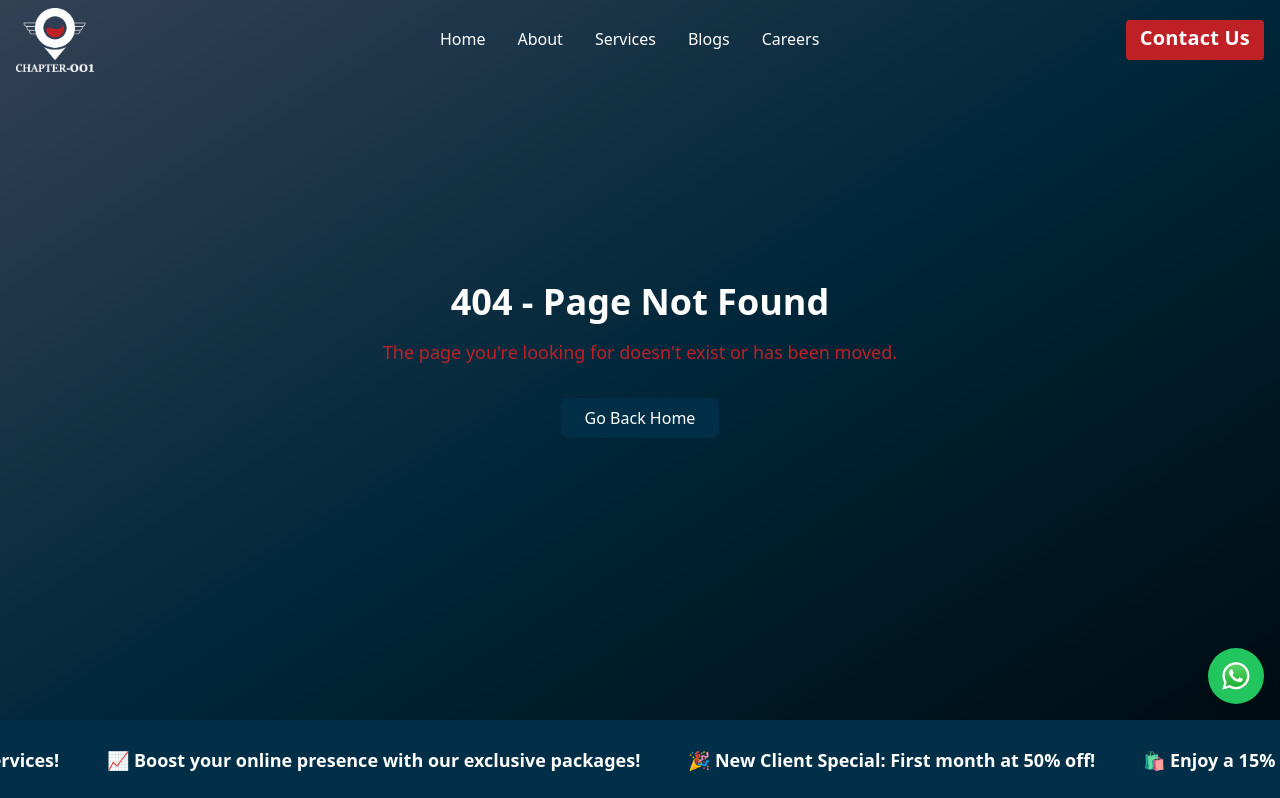
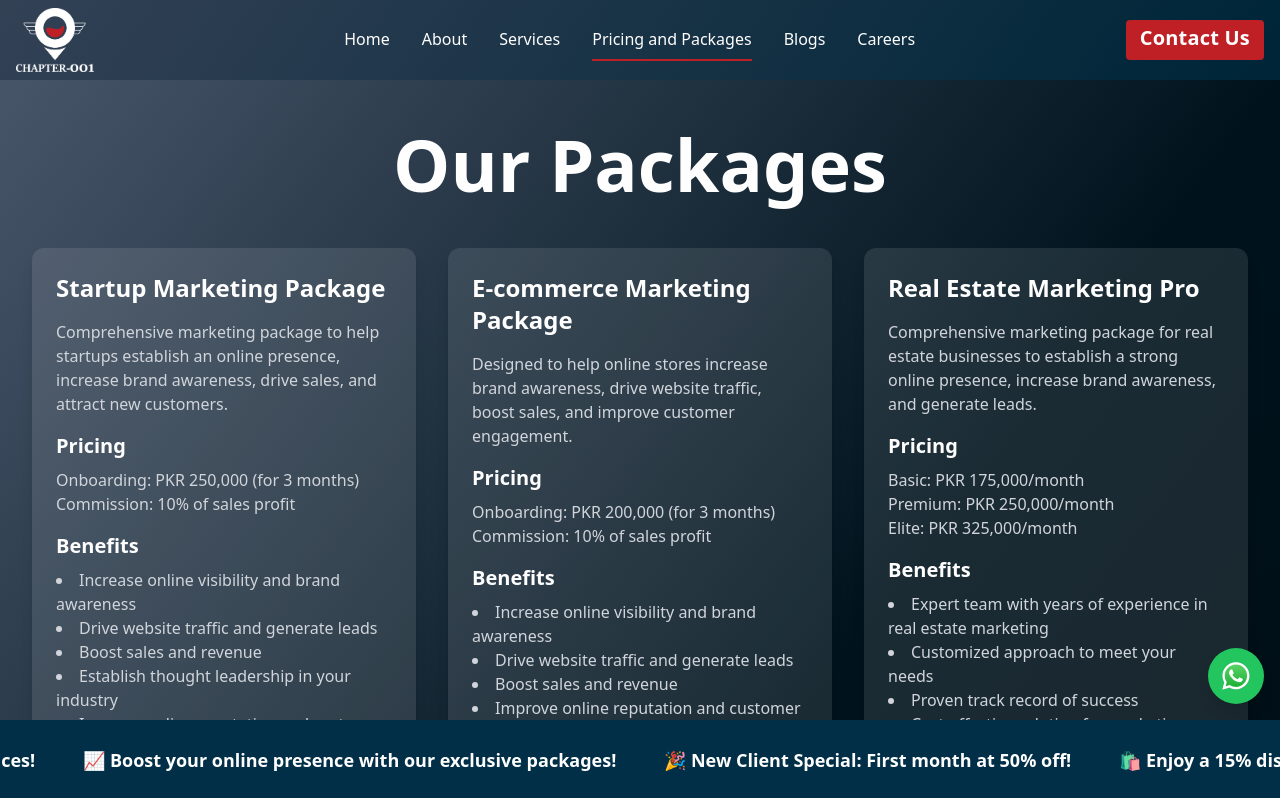
Before and after one commit to businessdrivers01/chapter001, a React (Vite) app: page /packages in a window 1280 px wide. Before the commit this address led to /404. Shown: the top 798 px of the page. Built offline with nearby package versions, Linux system fonts and the light colour scheme.

Commit message:
develop pricing and packages

```diff
--- a/src/Components/Button/index.tsx
+++ b/src/Components/Button/index.tsx
@@ -7,7 +7,7 @@ interface ButtonProps {
     link?: string;
     isSmall?: boolean;
     background?: string; // You can specify a background color here
-    onClick?: () => {};
+    onClick?: () => void;
     className?: string
 }
 
--- a/src/Components/Navbar/index.tsx
+++ b/src/Components/Navbar/index.tsx
@@ -13,6 +13,7 @@ const navItems: NavItem[] = [
     { name: 'Home', path: '' },
     { name: 'About', path: 'about' },
     { name: 'Services', path: 'services' },
+    { name: 'Pricing and Packages', path: 'packages' },
     { name: 'Blogs', path: 'blogs' },
     { name: 'Careers', path: 'careers' },
 ];
--- a/src/Components/Triangle/index.tsx
+++ /dev/null
@@ -1,28 +0,0 @@
-import React from "react";
-
-interface TriangleProps extends React.SVGProps<SVGSVGElement> {
-    width?: string;
-    height?: string;
-}
-
-const Triangle: React.FC<TriangleProps> = ({
-    width = "1000px", height = "1000px", ...props }) => (
-    <svg
-        width={width}
-        height={height}
-        viewBox="0 0 15 15"
-        id="triangle"
-        xmlns="http://www.w3.org/2000/svg"
-        xmlnsXlink="http://www.w3.org/1999/xlink"
-        transform="matrix(6.123233995736766e-17,1,-1,6.123233995736766e-17,0,0)"
-        {...props}
-    >
-        <path
-            id="path21090-9"
-            d="M7.5385,2 C7.2437,2,7.0502,2.1772,6.9231,2.3846l-5.8462,9.5385C1,12,1,12.1538,1,12.3077C1,12.8462,1.3846,13,1.6923,13h11.6154 C13.6923,13,14,12.8462,14,12.3077c0-0.1538,0-0.2308-0.0769-0.3846L8.1538,2.3846C8.028,2.1765,7.7882,2,7.5385,2z"
-            fill="#BE2026"
-        />
-    </svg>
-);
-
-export default Triangle;
--- /dev/null
+++ b/src/Pages/Packages/index.tsx
@@ -0,0 +1,104 @@
+import React from 'react'
+import { motion } from 'framer-motion'
+import { marketingPackages } from './marketingPackages'
+import Button from '@src/Components/Button'
+
+const containerVariants = {
+    hidden: { opacity: 0 },
+    visible: {
+        opacity: 1,
+        transition: {
+            staggerChildren: 0.1
+        }
+    }
+}
+
+const cardVariants = {
+    hidden: { y: 20, opacity: 0 },
+    visible: {
+        y: 0,
+        opacity: 1,
+        transition: {
+            type: 'spring',
+            stiffness: 100
+        }
+    }
+}
+
+const Packages: React.FC = () => {
+    const openWhatsApp = (packageName: string) => {
+        const message = encodeURIComponent(`I'm interested in the ${packageName}. Can you provide more information?`)
+        window.open(`https://wa.me/923035256390?text=${message}`, '_blank')
+    }
+
+    return (
+        <div className="min-h-screen w-full overflow-hidden bg-gradient-to-br from-slate-600 via-navy-800 to-navy-900 py-12 px-4 sm:px-6 lg:px-8">
+            <motion.div
+                initial="hidden"
+                animate="visible"
+                variants={containerVariants}
+                className="max-w-7xl mx-auto"
+            >
+                <motion.h1
+                    variants={cardVariants}
+                    className="text-5xl md:text-7xl font-extrabold text-center text-white mb-12"
+                >
+                    Our Packages
+                </motion.h1>
+
+                <motion.div
+                    variants={containerVariants}
+                    className="grid grid-cols-1 md:grid-cols-2 lg:grid-cols-3 gap-8"
+                >
+                    {marketingPackages.map((pkg, index) => (
+                        <motion.div
+                            key={index}
+                            variants={cardVariants}
+                            className="bg-white bg-opacity-10 rounded-xl overflow-hidden shadow-lg hover:shadow-2xl transition-shadow duration-300"
+                        >
+                            <div className="p-6">
+                                <h2 className="text-2xl font-bold text-white mb-4">{pkg.name}</h2>
+                                <p className="text-gray-300 mb-4">{pkg.overview}</p>
+                                <div className="mb-4">
+                                    <h3 className="text-xl font-semibold text-white mb-2">Pricing</h3>
+                                    {Object.entries(pkg.pricing).map(([key, value]) => (
+                                        <p key={key} className="text-gray-300">
+                                            <span className="capitalize">{key}:</span> {value}
+                                        </p>
+                                    ))}
+                                </div>
+                                <div className="mb-4">
+                                    <h3 className="text-xl font-semibold text-white mb-2">Benefits</h3>
+                                    <ul className="list-disc list-inside text-gray-300">
+                                        {pkg.benefits.map((benefit, i) => (
+                                            <li key={i}>{benefit}</li>
+                                        ))}
+                                    </ul>
+                                </div>
+                                {pkg.performanceGuarantee && (
+                                    <p className="text-green-400 font-semibold mb-4">
+                                        Performance Guarantee: {pkg.performanceGuarantee}
+                                    </p>
+                                )}
+
+
+                                <div className="text-center py-4">
+                                    <Button
+                                        onClick={
+                                            () => openWhatsApp(pkg.name)}
+                                        title='Contact Us Now'
+                                    />
+
+                                </div>
+
+
+                            </div>
+                        </motion.div>
+                    ))}
+                </motion.div>
+            </motion.div>
+        </div>
+    )
+}
+
+export default Packages
--- /dev/null
+++ b/src/Pages/Packages/marketingPackages.ts
@@ -0,0 +1,119 @@
+
+interface Package {
+    name: string;
+    overview: string;
+    pricing: {
+        onboarding?: string;
+        commission?: string;
+        basic?: string;
+        premium?: string;
+        elite?: string;
+    };
+    benefits: string[];
+    performanceGuarantee?: string;
+};
+
+
+export const marketingPackages: Package[] = [
+    {
+        name: "Startup Marketing Package",
+        overview:
+            "Comprehensive marketing package to help startups establish an online presence, increase brand awareness, drive sales, and attract new customers.",
+        pricing: {
+            onboarding: "PKR 250,000 (for 3 months)",
+            commission: "10% of sales profit",
+        },
+        benefits: [
+            "Increase online visibility and brand awareness",
+            "Drive website traffic and generate leads",
+            "Boost sales and revenue",
+            "Establish thought leadership in your industry",
+            "Improve online reputation and customer engagement",
+        ],
+        performanceGuarantee: "2.75x ROI in 3 months",
+    },
+    {
+        name: "E-commerce Marketing Package",
+        overview:
+            "Designed to help online stores increase brand awareness, drive website traffic, boost sales, and improve customer engagement.",
+        pricing: {
+            onboarding: "PKR 200,000 (for 3 months)",
+            commission: "10% of sales profit",
+        },
+        benefits: [
+            "Increase online visibility and brand awareness",
+            "Drive website traffic and generate leads",
+            "Boost sales and revenue",
+            "Improve online reputation and customer engagement",
+        ],
+        performanceGuarantee: "3x ROI in 3 months",
+    },
+    {
+        name: "Real Estate Marketing Pro",
+        overview:
+            "Comprehensive marketing package for real estate businesses to establish a strong online presence, increase brand awareness, and generate leads.",
+        pricing: {
+            basic: "PKR 175,000/month",
+            premium: "PKR 250,000/month",
+            elite: "PKR 325,000/month",
+        },
+        benefits: [
+            "Expert team with years of experience in real estate marketing",
+            "Customized approach to meet your needs",
+            "Proven track record of success",
+            "Cost-effective solution for marketing",
+        ],
+    },
+    {
+        name: "Comprehensive Marketing Package",
+        overview:
+            "A holistic approach to digital marketing, content creation, and reputation management to help businesses grow.",
+        pricing: {
+            basic: "PKR 100,000 (one-time) + PKR 30,000/month",
+            premium: "PKR 250,000 (one-time) + PKR 75,000/month",
+            elite: "PKR 500,000 (one-time) + PKR 150,000/month",
+        },
+        benefits: [
+            "Increase online visibility and brand awareness",
+            "Boost sales and revenue",
+            "Establish thought leadership in your industry",
+            "Develop a comprehensive video marketing strategy",
+        ],
+        performanceGuarantee: "3x ROI in 3 months",
+    },
+    {
+        name: "Sales Management Package",
+        overview:
+            "Designed to help businesses optimize sales processes, improve performance, and increase revenue.",
+        pricing: {
+            basic: "PKR 150,000 (one-time) + 10% of sales profit",
+            premium: "PKR 225,000 (one-time) + 16% of sales profit",
+            elite: "PKR 300,000 (one-time) + 19% of sales profit",
+        },
+        benefits: [
+            "Improved sales performance and revenue growth",
+            "Optimized sales process and increased efficiency",
+            "Data-driven decision making",
+            "Increased sales team productivity",
+        ],
+        performanceGuarantee: "Up to 6x ROI in 3 months",
+    },
+    {
+        name: "Restaurant Marketing Package Pro",
+        overview:
+            "Comprehensive marketing package designed to help restaurants establish a strong online presence and attract new customers.",
+        pricing: {
+            basic: "PKR 125,000/month",
+            premium: "PKR 200,000/month",
+            elite: "PKR 275,000/month",
+        },
+        benefits: [
+            "Expert team with years of experience in restaurant marketing",
+            "Customized approach for your business",
+            "Cost-effective solution",
+            "Proven track record of success",
+        ],
+    },
+];
+
+export default marketingPackages;
--- a/src/Routes/index.tsx
+++ b/src/Routes/index.tsx
@@ -5,6 +5,7 @@ import Layout from '@src/Components/Layout';
 import LandingPage from '@src/Pages/LandingPage';
 import { lazy, Suspense } from 'react';
 import { Loader } from 'lucide-react';
+
 
 // Lazy load other pages for better performance
 const About = lazy(() => import('@src/Pages/About'));
@@ -14,6 +15,7 @@ const Contact = lazy(() => import('@src/Pages/Contact'));
 const NotFound = lazy(() => import('@src/Pages/NotFound'));
 const Blogs = lazy(() => import('@src/Pages/Blogs'));
 const Careers = lazy(() => import('@src/Pages/Careers'));
+const Packages = lazy(() => import('@src/Pages/Packages'));
 
 // Loading component for suspense fallback
 const PageLoader: FC = () => (
@@ -46,6 +48,7 @@ const Routes: FC = (): JSX.Element => {
                     <Route path="/blogs" element={<Blogs />} />
                     <Route path="/careers" element={<Careers />} />
                     <Route path="/contact" element={<Contact />} />
+                    <Route path="/packages" element={<Packages />} />
                     {/* 404 route */}
                     <Route path="/404" element={<NotFound />} />
                     {/* Redirect unknown routes to 404 */}
```
Lines whose indentation alone changed are shown as unchanged.
